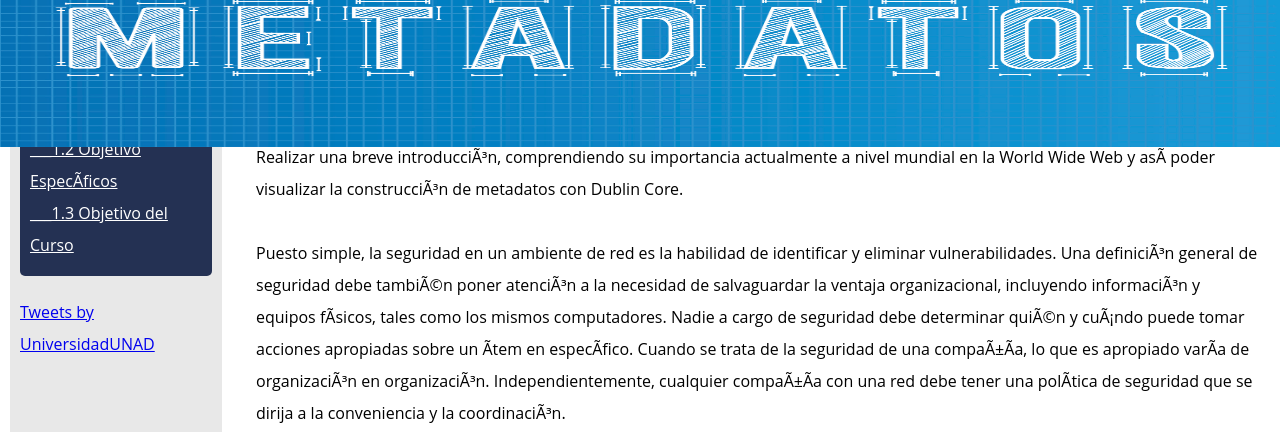
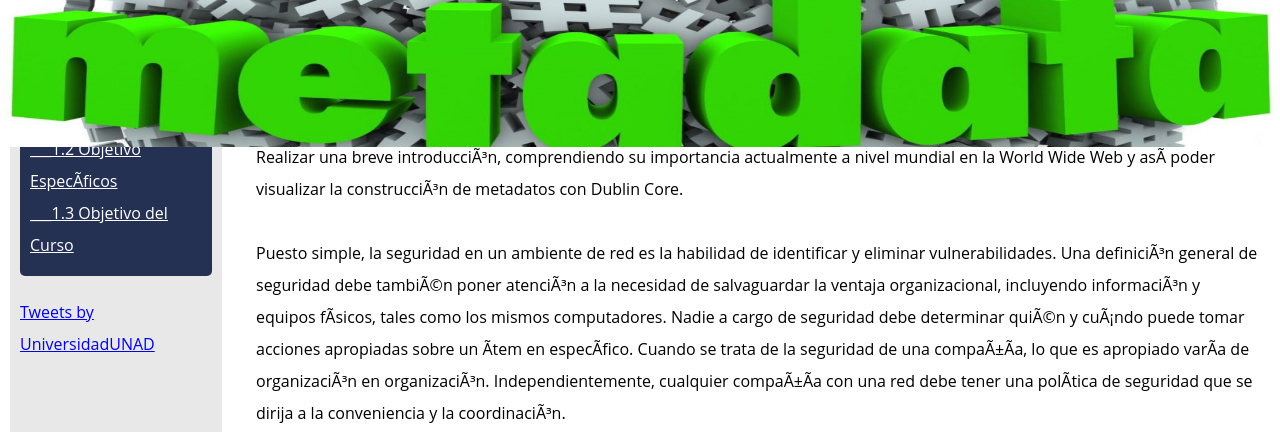
Before and after one commit to jcamiloa/Prueba, a plain HTML site: page index.html in a window 1280 px wide. Shown: the part 393-825 px from the top of the page. Drawn offline with Linux system fonts and the light colour scheme.

Commit message:
Update index.html

```diff
--- a/index.html
+++ b/index.html
@@ -28,7 +28,7 @@
 		</div>
 
 		<div id="encabezado" style="height:200px;">
-			<img src="Images/metadatos.jpg" width="100%" height="210px"/>
+			<img src="Images/Metadatos_2.jpg" width="100%" height="210px"/>
 		</div>
 
 		<div id="menus" >
```
